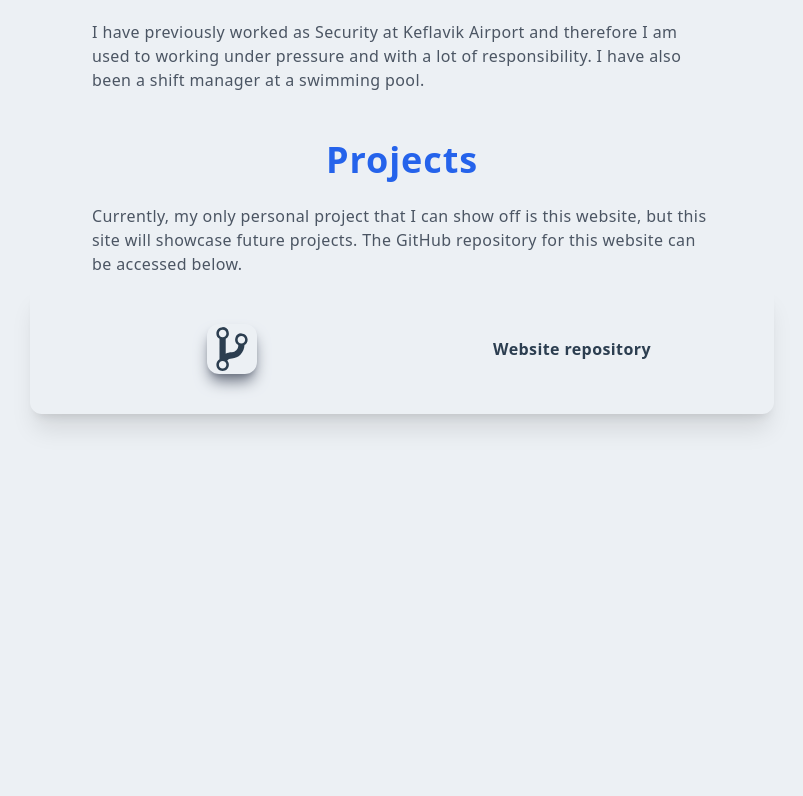
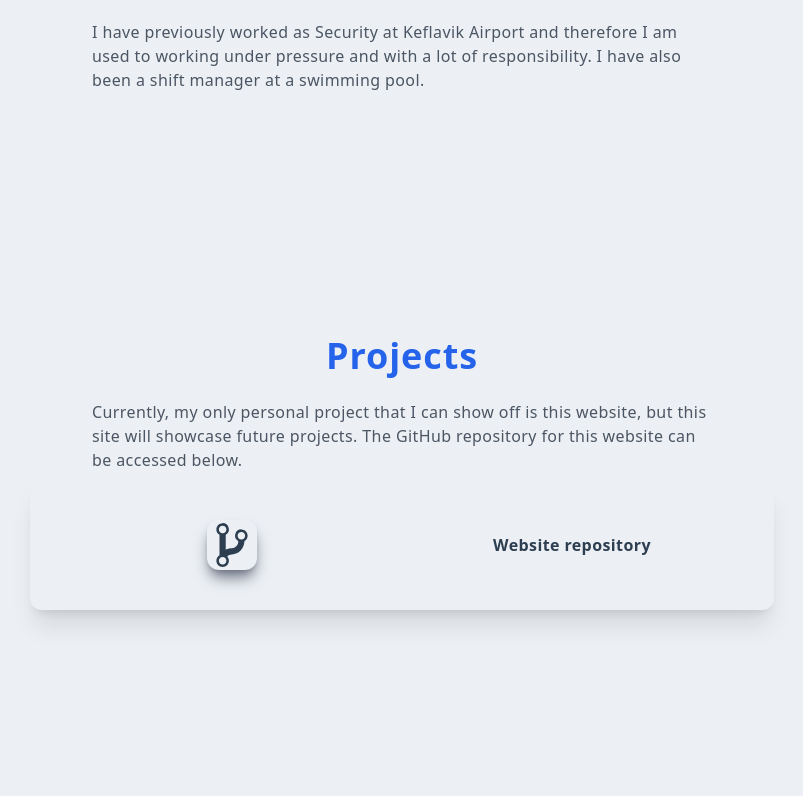
Before and after one commit to magnusatli/magnus-website, a Next.js app: page / in a window 1280 px wide. Shown: the part 1484-2280 px from the top of the page, without its empty margins (238-1041 px from the left). Built offline with nearby package versions, Linux system fonts and the light colour scheme.

Commit message:
disabled system preference on next themes, adjusted size on social component and added alttag to image in about section

```diff
--- a/components/Navbar.jsx
+++ b/components/Navbar.jsx
@@ -18,7 +18,6 @@ const Navbar = () => {
     const [mounted, setMounted] = useState(false);
 
     useEffect(() => {
-        setTheme('light')
         const handleBorder = () => {
             if(window.scrollY > 90) {
                 setBorder(true);
--- a/components/Projects.jsx
+++ b/components/Projects.jsx
@@ -4,8 +4,8 @@ import { GoGitBranch } from 'react-icons/go'
 
 const Projects = () => {
   return (
-    <div id="projects" className='w-full h-screen  p-2 flex items-center'>
-        <div className='max-w-[1240px] w-full h-screen m-auto gap-8'>
+    <div id="projects" className='w-full h-screen p-2 flex items-center'>
+        <div className='max-w-[1240px] w-full h-[50%] m-auto gap-8'>
             <h2 className='py-4 text-blue-600 flex justify-center'>Projects</h2>
                 <p className='py-2 text-gray-600 max-w-[95%] lg:w-[50%] m-auto dark:text-white'>
                     Currently, my only personal project that I can show off is this website, but this site will showcase future projects.
--- a/components/SocialBox.jsx
+++ b/components/SocialBox.jsx
@@ -6,7 +6,7 @@ import { AiOutlineMail } from 'react-icons/ai'
 const SocialBox = () => {
     return (
         <div id='socials' className='w-full lg:h-screen p-2'>
-            <div className='max-w-[1240px] mx-auto flex flex-col justify-center h-[50%]'>
+            <div className='max-w-[1240px] mx-auto flex flex-col justify-center'>
             <h2 className='py-4 text-blue-600 flex justify-center'>My Socials</h2>
                 <div className='grid md:grid-cols-2 lg:grid-cols-4 gap-8'>
                     <Link href="https://www.linkedin.com/in/magn%C3%BAs-atli-gylfason-451555251/" target='_blank' rel='noreferrer'>
--- a/pages/_app.js
+++ b/pages/_app.js
@@ -3,7 +3,7 @@ import {ThemeProvider} from 'next-themes'
 
 export default function App({ Component, pageProps }) {
   return (
-  <ThemeProvider attribute='class' themes={['light', 'dark']}>
+  <ThemeProvider attribute='class' enableSystem={false}>
     <Component {...pageProps} />
   </ThemeProvider>
   )
```
Also changed, not shown: components/AboutMe.jsx (+1 -1 lines).
